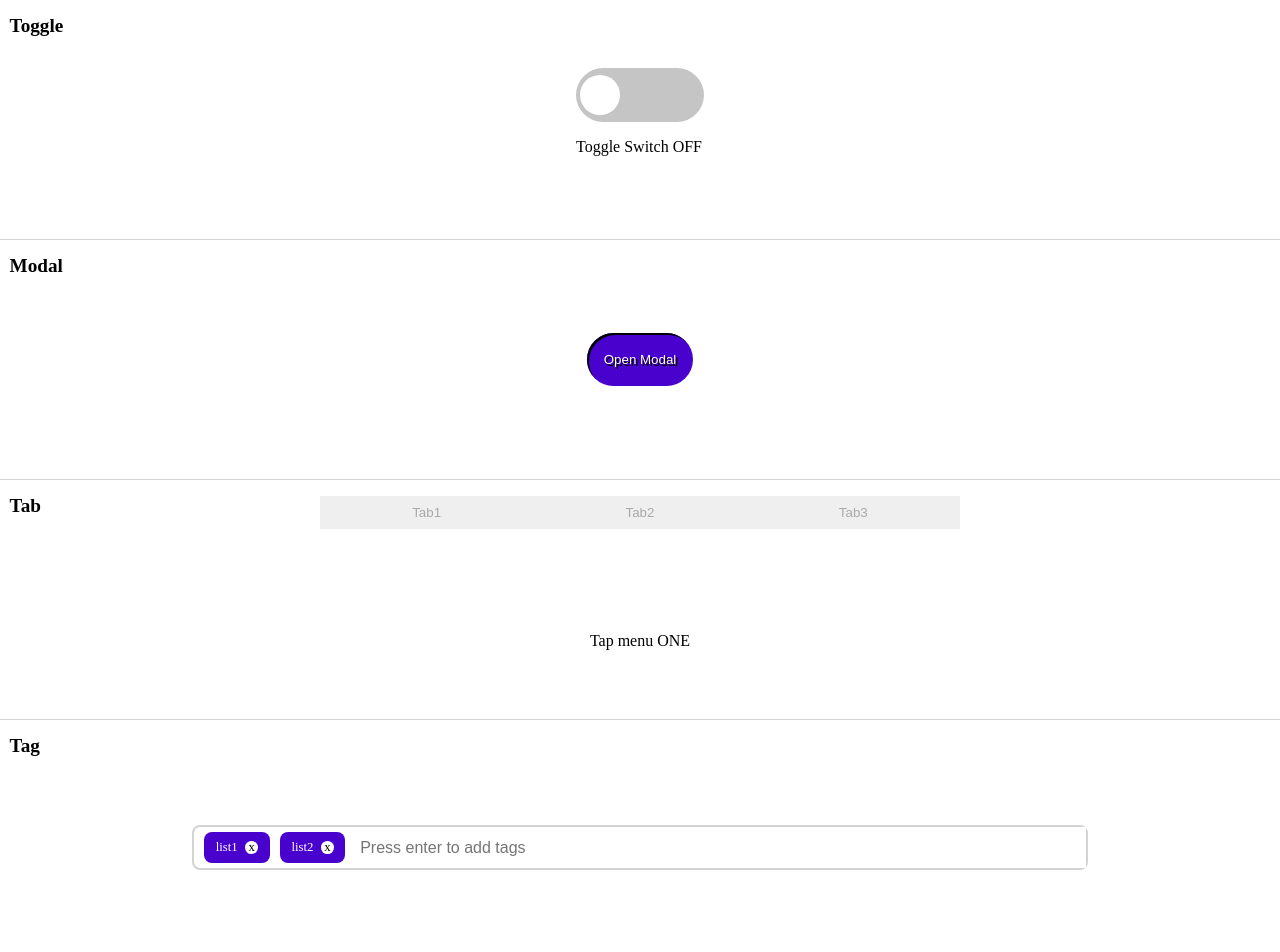
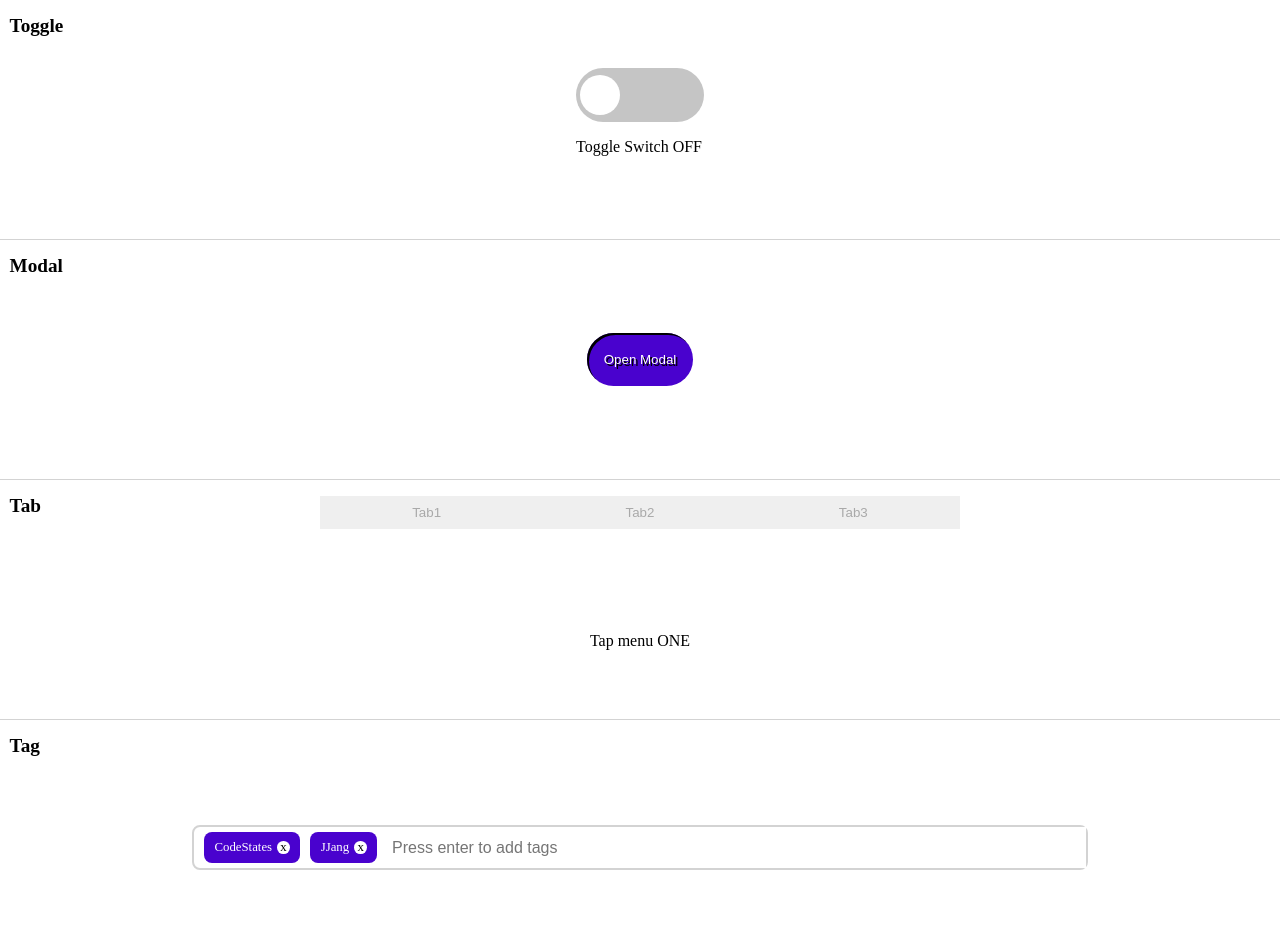
Before and after one commit to SpearJin/react_web_feature, a React (Create React App) app: page / in a window 1280 px wide. Shown: the top 952 px of the page. Built offline with nearby package versions, Linux system fonts and the light colour scheme.

Commit message:
tag 기능 구현

```diff
--- a/src/components/tag/tag.css
+++ b/src/components/tag/tag.css
@@ -35,10 +35,8 @@
 .tag_item {
   display: flex;
   align-items: center;
-  justify-content: space-around;
-  width: 6em;
   margin-left: 0.8em;
-  padding: 0.6em;
+  padding: 0.6em 0.8em;
   border-radius: 8px;
   background-color: #4902ce;
   color: #fff;
@@ -46,8 +44,12 @@
   list-style: none;
 }
 
+.tag_item-text {
+  margin-right: 0.4em;
+}
+
 .tag_item-delete {
-  display: inline-block;
+  display: block;
   width: 1em;
   height: 1em;
   line-height: 1em;
@@ -65,6 +67,5 @@
   border: none;
   font-size: 1rem;
   background-color: #fff;
-  appearance: none;
   outline: none;
 }
--- a/src/components/tag/tag.jsx
+++ b/src/components/tag/tag.jsx
@@ -1,22 +1,39 @@
-import React, { useState } from 'react';
+import React, { useRef, useState } from 'react';
 import './tag.css';
 
 const Tag = (props) => {
-  const [tagList, setTagList] = useState(['list1', 'list2']);
+  const [tagList, setTagList] = useState(['CodeStates', 'JJang']);
+  const tagItem = useRef(null);
+
+  const onSubmitTagAdd = (e) => {
+    e.preventDefault();
+    const tags = [...tagList, tagItem.current.value];
+    setTagList(tags);
+    tagItem.current.value = '';
+  };
+
+  const onClickTagRemove = (e) => {
+    console.log(e.target);
+    const target = e.target.closest('.tag_item');
+    target.remove();
+  };
 
   return (
     <div className='tag'>
       <h1 className='title'>Tag</h1>
-      <div className='tag_container'>
+      <form className='tag_container' onSubmit={onSubmitTagAdd}>
         <ul className='tag_list'>
-          {tagList.map((tag) => (
-            <li className='tag_item'>
-              {tag} <span className='tag_item-delete'>x</span>
+          {tagList.map((tag, i) => (
+            <li className='tag_item' key={i}>
+              <span className='tag_item-text'>{tag}</span>
+              <span className='tag_item-delete' onClick={onClickTagRemove}>
+                x
+              </span>
             </li>
           ))}
-          <input className='tag_input' type='text' placeholder='Press enter to add tags'></input>
+          <input className='tag_input' ref={tagItem} type='text' placeholder='Press enter to add tags' />
         </ul>
-      </div>
+      </form>
     </div>
   );
 };
```
